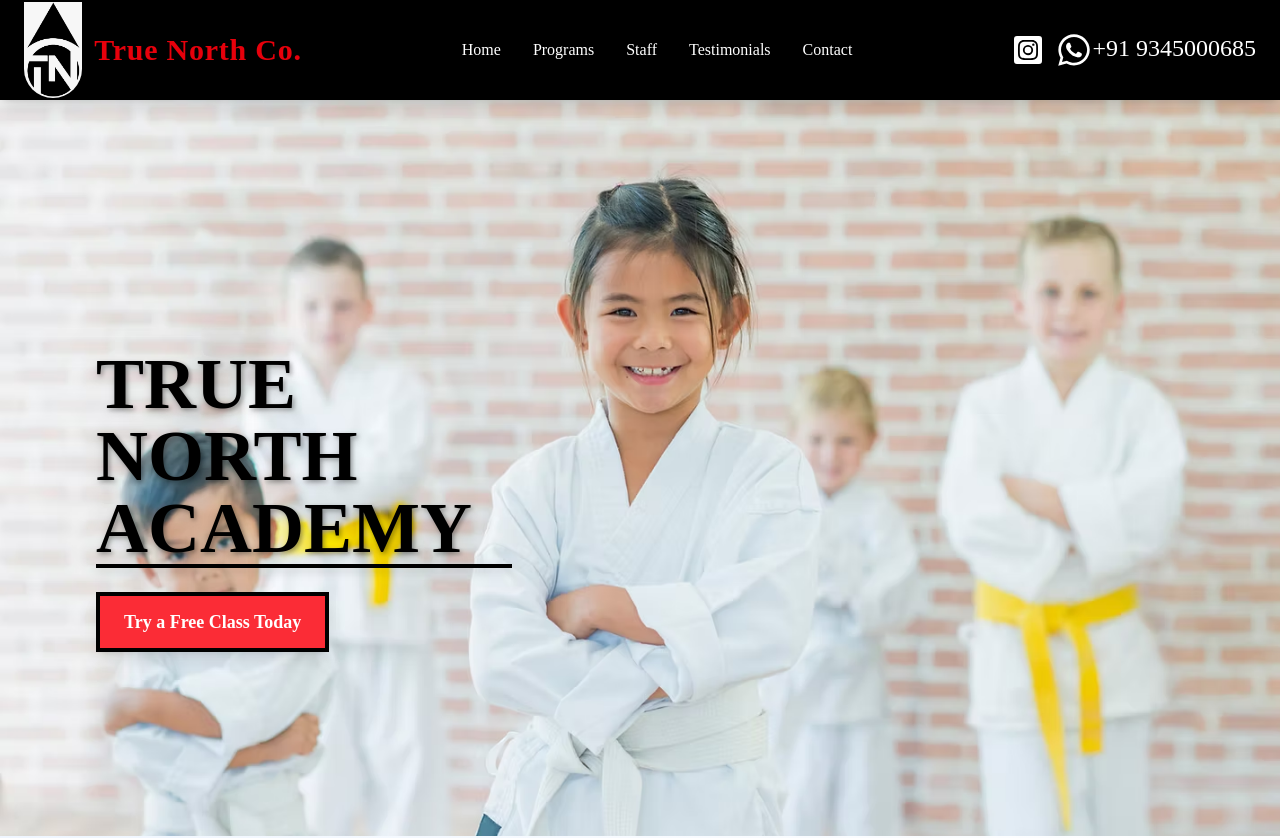
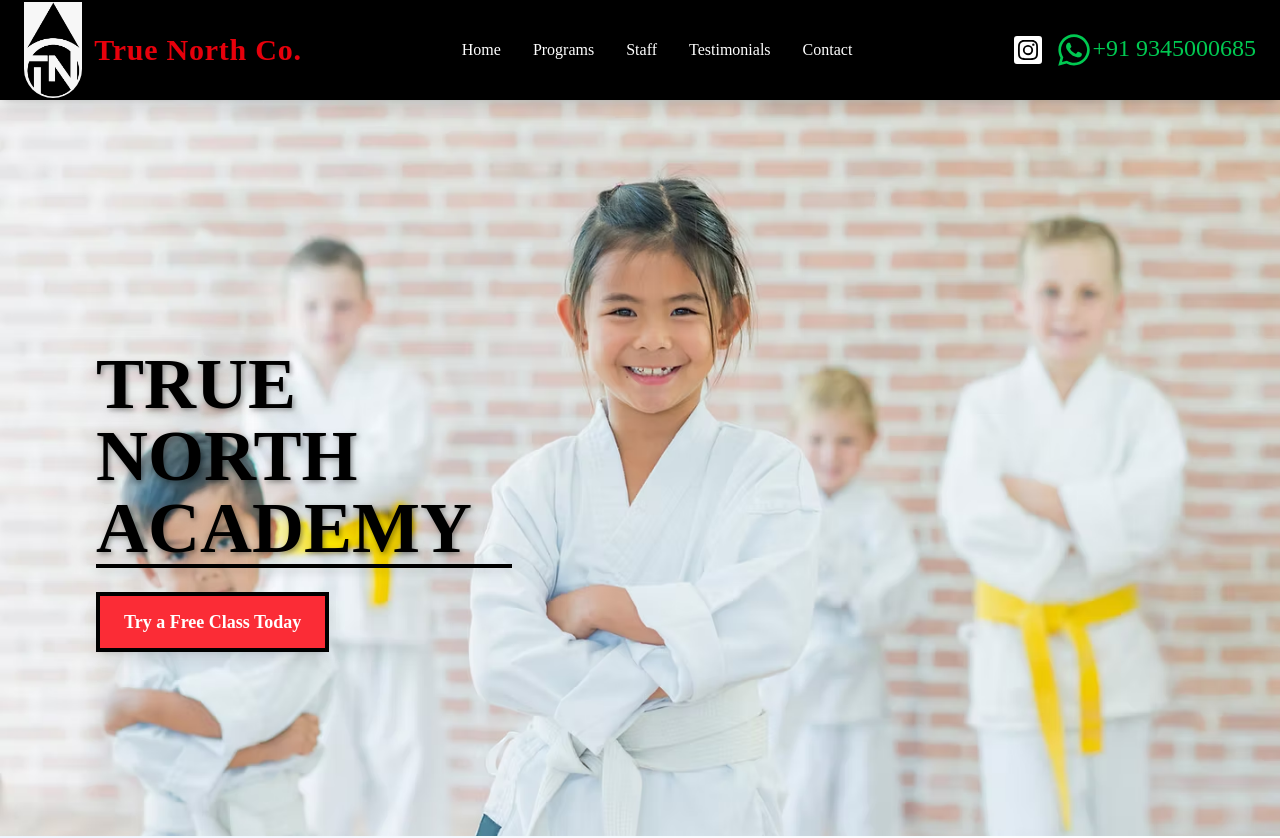
Before and after one commit to ramasubramanian6/truenorth, a React (Vite) app: page / in a window 1280 px wide. Shown: the top 838 px of the page. Built offline with nearby package versions, Linux system fonts and the light colour scheme.

Commit message:
added the what's app number

```diff
--- a/src/Header.jsx
+++ b/src/Header.jsx
@@ -64,7 +64,7 @@ export default function Header() {
             href="https://wa.me/919345000685"
             target="_blank"
             rel="noopener noreferrer"
-            className="text-white flex flex-row text-green-500"
+            className=" hover:text-white flex flex-row text-green-500"
             whileHover={{ scale: 1.15 }}
             transition={{ type: "spring", stiffness: 400, damping: 10 }}
           >
```
